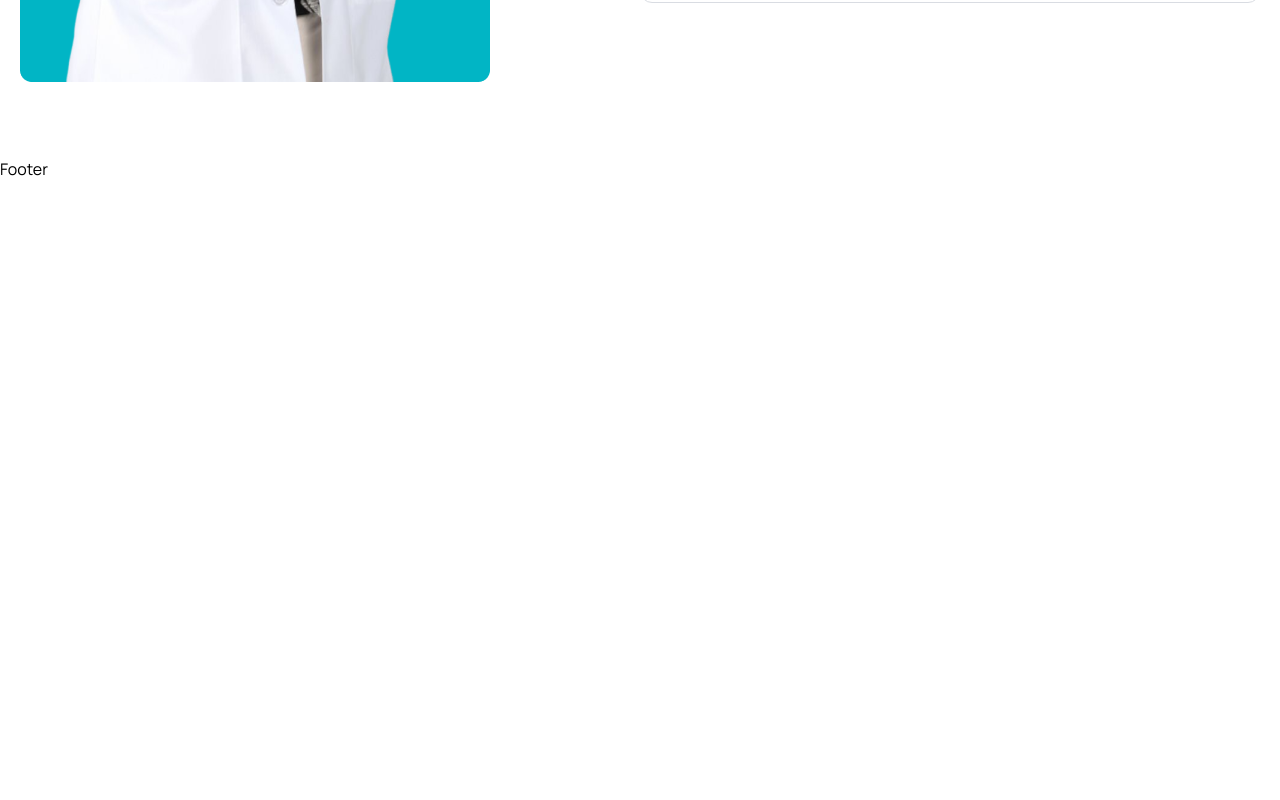
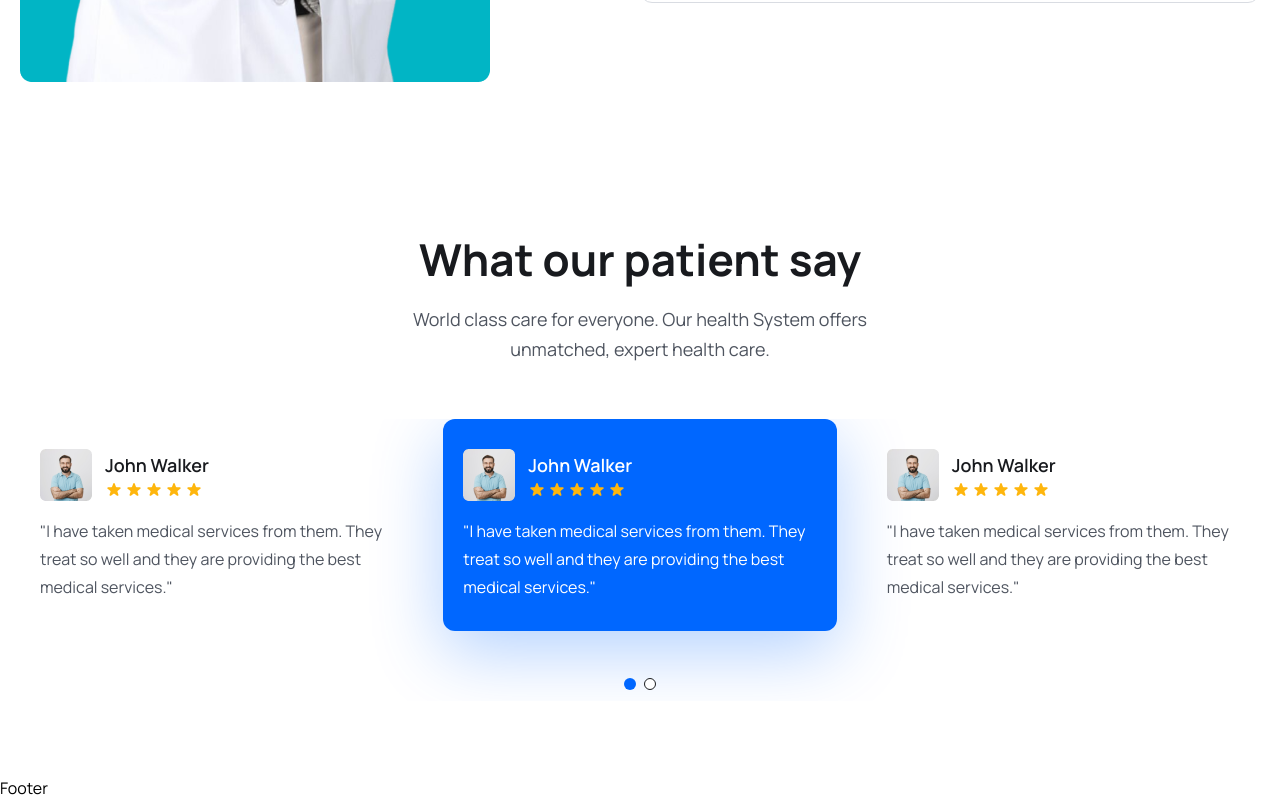
Before and after one commit to argha-paul-2002/MERN_Doctor_Booking_Frontend, a React (Vite) app: page / in a window 1280 px wide. Shown: the part 5463-6263 px from the top of the page. Before the commit the page ends 5644 px from the top, so only its background shows below. Built offline with nearby package versions, Linux system fonts and the light colour scheme.

Commit message:
Testimonial section styling done

```diff
--- a/src/App.css
+++ b/src/App.css
@@ -8,6 +8,35 @@
 
 body {
   font-family: "Manrope", sans-serif;
+}
+
+.swiper-pagination-bullet{
+  width: 12px !important;
+  height: 12px !important;
+  border: 1px solid #181a1e !important;
+  opacity: 100% !important;
+  background: #fff !important;
+}
+
+.swiper-pagination-bullet-active{
+  background: #0067ff !important;
+  border: none !important;
+}
+.swiper{
+  padding-bottom: 70px !important;
+}
+
+.swiper-slide.swiper-slide-next{
+  background: #0067ff;
+  border-radius: 12px;
+  box-shadow: 0px 20px 70px rgba(0,103,255,0.3) !important;
+}
+.swiper-slide.swiper-slide-next h4, .swiper-slide.swiper-slide-next p{
+  color: #fff !important;
+}
+
+.swiper-pagination{
+  top: 90% !important;
 }
 
 .sticky__header{
--- /dev/null
+++ b/src/components/Testimonial/Testimonial.jsx
@@ -0,0 +1,114 @@
+import React from 'react';
+import { Pagination } from 'swiper/modules';
+import {Swiper, SwiperSlide} from 'swiper/react';
+import 'swiper/css';
+import 'swiper/css/pagination';
+import patientAvatar from '../../assets/images/patient-avatar.png';
+import { HiStar } from 'react-icons/hi';
+
+const Testimonial = () => {
+  return (
+    <div className='mt-[30px] lg:mt-[55px]'>
+      <Swiper modules={[Pagination]} spaceBetween={30} slidesPerView={1} pagination={{clickable:true}}
+      breakpoints={{
+        640: {
+            slidesPerView: 1,
+            spaceBetween: 0,
+        },
+        768: {
+            slidesPerView: 2,
+            spaceBetween: 20,
+        },
+        1024: {
+            slidesPerView: 3,
+            spaceBetween: 30,
+        },
+      }}>
+        <SwiperSlide>
+            <div className="py-[30px] px-5 rounded-3">
+                <div className="flex items-center gap-[13px]">
+                    <img src={patientAvatar} alt="" />
+                    <div>
+                        <h4 className='text-[18px] leading-[30px] font-semibold text-headingColor'>John Walker</h4>
+                        <div className="flex items-center gap-[2px]">
+                            <HiStar className='text-yellowColor w-[18px] h-5' />
+                            <HiStar className='text-yellowColor w-[18px] h-5' />
+                            <HiStar className='text-yellowColor w-[18px] h-5' />
+                            <HiStar className='text-yellowColor w-[18px] h-5' />
+                            <HiStar className='text-yellowColor w-[18px] h-5' />
+                        </div>
+                    </div>
+                </div>
+                <p className='text-[16px] leading-7 mt-4 text-textColor font-[400]'>
+                    "I have taken medical services from them. They treat so well and they are providing the best medical services."
+                </p>
+            </div>
+        </SwiperSlide>
+
+        <SwiperSlide>
+            <div className="py-[30px] px-5 rounded-3">
+                <div className="flex items-center gap-[13px]">
+                    <img src={patientAvatar} alt="" />
+                    <div>
+                        <h4 className='text-[18px] leading-[30px] font-semibold text-headingColor'>John Walker</h4>
+                        <div className="flex items-center gap-[2px]">
+                            <HiStar className='text-yellowColor w-[18px] h-5' />
+                            <HiStar className='text-yellowColor w-[18px] h-5' />
+                            <HiStar className='text-yellowColor w-[18px] h-5' />
+                            <HiStar className='text-yellowColor w-[18px] h-5' />
+                            <HiStar className='text-yellowColor w-[18px] h-5' />
+                        </div>
+                    </div>
+                </div>
+                <p className='text-[16px] leading-7 mt-4 text-textColor font-[400]'>
+                    "I have taken medical services from them. They treat so well and they are providing the best medical services."
+                </p>
+            </div>
+        </SwiperSlide>
+
+        <SwiperSlide>
+            <div className="py-[30px] px-5 rounded-3">
+                <div className="flex items-center gap-[13px]">
+                    <img src={patientAvatar} alt="" />
+                    <div>
+                        <h4 className='text-[18px] leading-[30px] font-semibold text-headingColor'>John Walker</h4>
+                        <div className="flex items-center gap-[2px]">
+                            <HiStar className='text-yellowColor w-[18px] h-5' />
+                            <HiStar className='text-yellowColor w-[18px] h-5' />
+                            <HiStar className='text-yellowColor w-[18px] h-5' />
+                            <HiStar className='text-yellowColor w-[18px] h-5' />
+                            <HiStar className='text-yellowColor w-[18px] h-5' />
+                        </div>
+                    </div>
+                </div>
+                <p className='text-[16px] leading-7 mt-4 text-textColor font-[400]'>
+                    "I have taken medical services from them. They treat so well and they are providing the best medical services."
+                </p>
+            </div>
+        </SwiperSlide>
+        <SwiperSlide>
+            <div className="py-[30px] px-5 rounded-3">
+                <div className="flex items-center gap-[13px]">
+                    <img src={patientAvatar} alt="" />
+                    <div>
+                        <h4 className='text-[18px] leading-[30px] font-semibold text-headingColor'>John Walker</h4>
+                        <div className="flex items-center gap-[2px]">
+                            <HiStar className='text-yellowColor w-[18px] h-5' />
+                            <HiStar className='text-yellowColor w-[18px] h-5' />
+                            <HiStar className='text-yellowColor w-[18px] h-5' />
+                            <HiStar className='text-yellowColor w-[18px] h-5' />
+                            <HiStar className='text-yellowColor w-[18px] h-5' />
+                        </div>
+                    </div>
+                </div>
+                <p className='text-[16px] leading-7 mt-4 text-textColor font-[400]'>
+                    "I have taken medical services from them. They treat so well and they are providing the best medical services."
+                </p>
+            </div>
+        </SwiperSlide>
+      </Swiper>
+    </div>
+  )
+}
+
+export default Testimonial
--- a/src/pages/Home.jsx
+++ b/src/pages/Home.jsx
@@ -15,6 +15,7 @@
 import ServiceList from '../components/Services/ServiceList';
 import DoctorList from '../components/Doctors/DoctorList';
 import FaqList from '../components/Faq/FaqList';
+import Testimonial from '../components/Testimonial/Testimonial';
 
 const Home = () => {
   return (
@@ -271,6 +272,22 @@
 
       {/* ================ FAQ Section End ===================== */}
 
+      {/* ================ Testimonial Section ===================== */}
+
+      <section>
+        <div className="container">
+          <div className="xl:w-[470px] mx-auto">
+              <h2 className="heading text-center">What our patient say</h2>
+              <p className='text__para text-center'>
+                World class care for everyone. Our health System offers unmatched, expert health care.
+              </p>
+            </div>
+            <Testimonial />
+        </div>
+      </section>
+
+      {/* ================ Testimonial Section End ===================== */}
+
     </>
   )
 }
```
Lines whose indentation alone changed are shown as unchanged.
